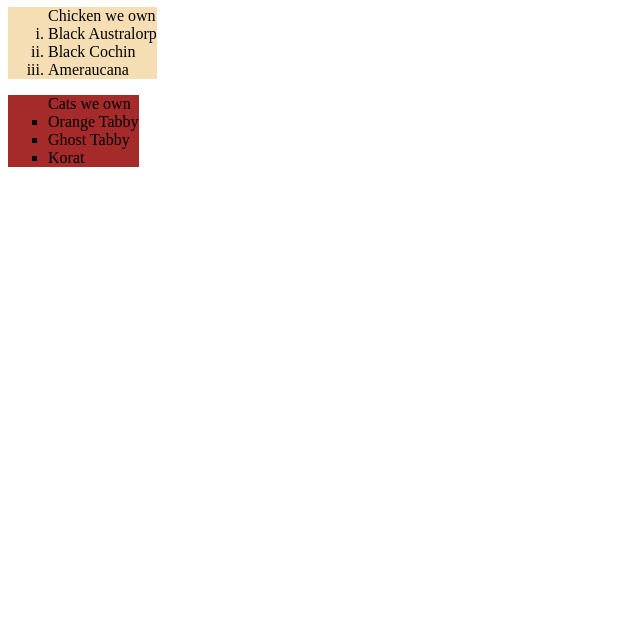
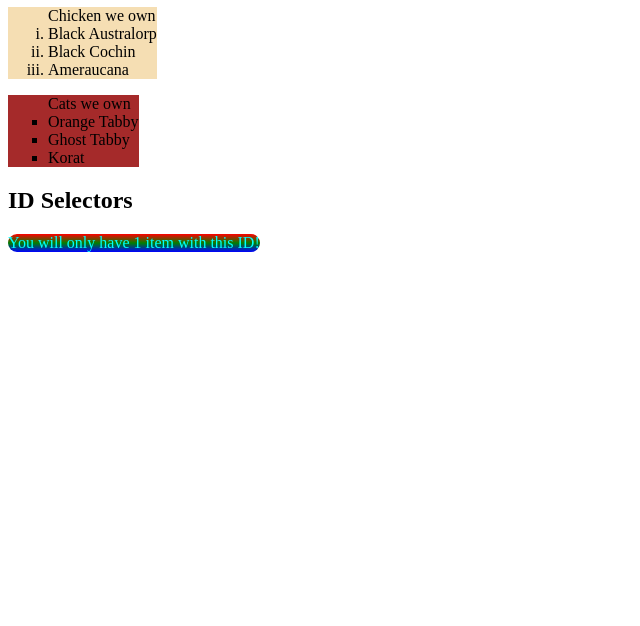
Before and after one commit to welchm27/css-selectors-practice, a plain HTML site: page index.html in a window 1280 px wide. Shown: the part 174-800 px from the top of the page, without its empty margins (0-640 px from the left). Drawn offline with Linux system fonts and the light colour scheme.

Commit message:
added ID styles rules

```diff
--- a/css/styles.css
+++ b/css/styles.css
@@ -1,5 +1,6 @@
 button {
     color: red;
+    background: radial-gradient(green,black);
 }
 h1 {
     background-color: blue;
@@ -8,7 +9,7 @@ h1 {
 }
 
 .headings {
-    background-color: green;
+    background: green;
     color: black;
     width: 300px;
 }
@@ -24,3 +25,10 @@ h1 {
     list-style-type: square;
     width:fit-content;
 }
+
+#rules {
+    background: linear-gradient(red, green, blue);
+    color: aqua;
+    border-radius: 25px;
+    width:fit-content;
+}
--- a/index.html
+++ b/index.html
@@ -25,5 +25,7 @@
         <li>Ghost Tabby</li>
         <li>Korat</li>
     </ul>
+    <h2>ID Selectors</h2>
+    <p id="rules">You will only have 1 item with this ID!</p>
 </body>
 </html>
```
